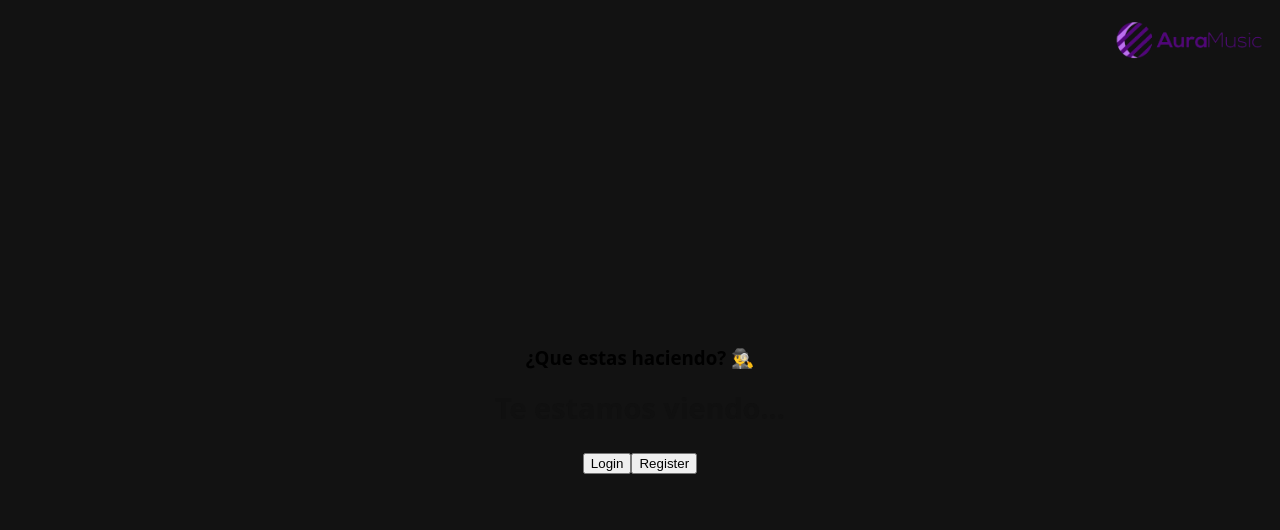
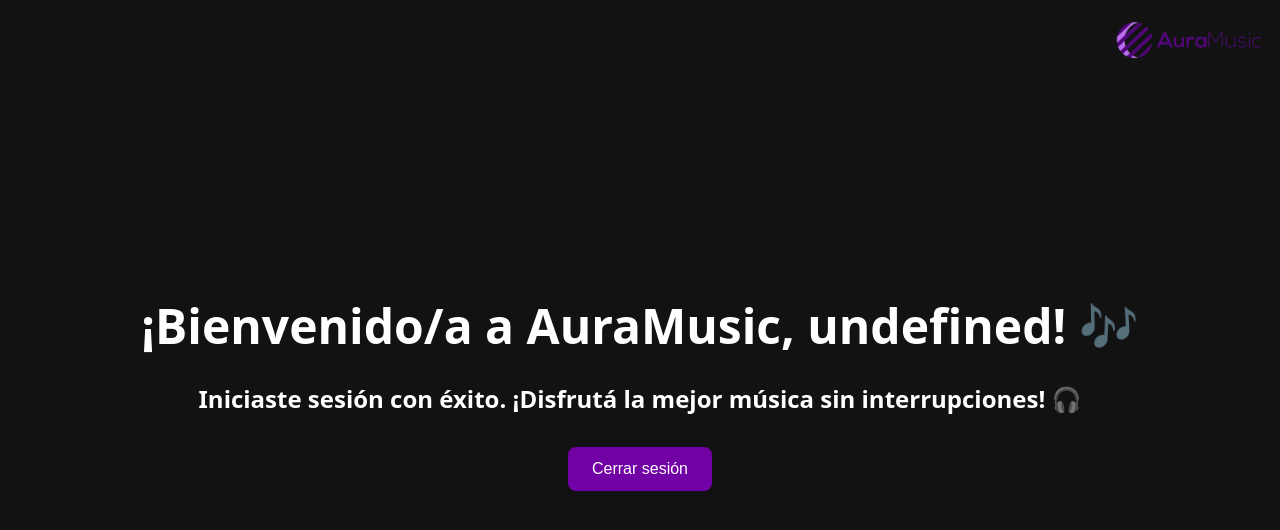
Before and after one commit to angiedejauregui/testing-tp, a React (Vite) app in the folder frontend/: page /welcome in a window 1280 px wide. Shown: the top 530 px of the page. Built offline with nearby package versions, Linux system fonts and the light colour scheme.

Commit message:
update welcome page

```diff
--- a/frontend/src/pages/Welcome.jsx
+++ b/frontend/src/pages/Welcome.jsx
@@ -1,6 +1,7 @@
 import axios from "axios";
 import React, { useEffect, useState } from "react";
 import { useNavigate } from "react-router-dom";
+import "../styles/welcome.css";
 
 const Welcome = () => {
   const [name, setName] = useState();
@@ -11,27 +12,31 @@ const Welcome = () => {
 
   useEffect(() => {
     if (token) {
-        axios
+      axios
         .get(`https://testing-tp.onrender.com/user`, {
-            headers: {
-              Authorization: `Bearer ${token}`, // ✅ estándar
-            },
-          })
+          headers: {
+            Authorization: `Bearer ${token}`,
+          },
+        })
         .then(({ data }) => setName(data.nombre))
         .catch((error) => console.error(error));
     }
   }, [token]);
 
+  const handleLogout = () => {
+    localStorage.removeItem("token");
+    navigate("/login");
+  };
+
   return (
     <div>
-      <h3>{name ? `¡Felicitaciones ${name}!` : "¿Que estas haciendo? 🕵️‍♂️"}</h3>
-      <h2>
-        {name ? "Te pudiste logear correctamente🎉" : "Te estamos viendo..."}
+      <h2 className="bienvenido">
+        {`¡Bienvenido/a a AuraMusic, ${name}! 🎶`}
       </h2>
-      <div>
-        <button onClick={() => navigate("/login")}>Login</button>
-        <button onClick={() => navigate("/")}>Register</button>
-      </div>
+      <h3>
+        {"Iniciaste sesión con éxito. ¡Disfrutá la mejor música sin interrupciones! 🎧"}
+      </h3>
+      <button className="btn-logout" onClick={handleLogout}>Cerrar sesión</button>
     </div>
   );
 };
--- a/frontend/src/styles/auth.css
+++ b/frontend/src/styles/auth.css
@@ -11,7 +11,7 @@
 
   h2 {
     font-size: 1.8rem;
-    color: #101010;
+    color: #000;
     margin: 0;
     margin-bottom: 1.5rem;
   }
--- /dev/null
+++ b/frontend/src/styles/welcome.css
@@ -0,0 +1,24 @@
+
+.bienvenido{
+    color: #fff;
+    font-size: 3rem;
+}
+
+h3 {
+    color: #fff;
+    font-size: 1.5rem;
+    margin-bottom: 1rem;
+    font-weight: 600;
+}
+
+.btn-logout {
+    background-color: var(--primary-color);
+    color: #fff;
+    padding: 0.8rem 1.5rem;
+    border: none;
+    border-radius: 8px;
+    cursor: pointer;
+    font-size: 1rem;
+    transition: background-color 0.2s;
+    margin: 1rem;
+}
```
